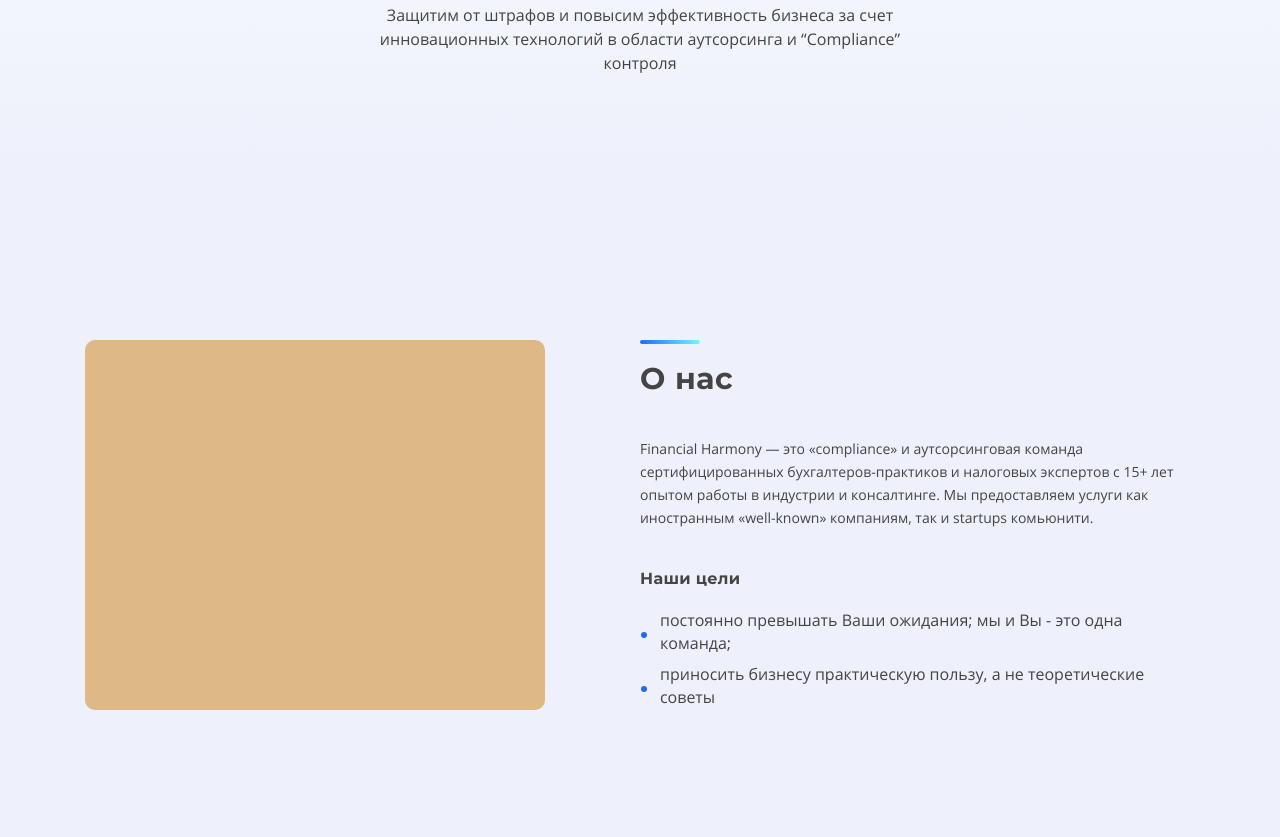
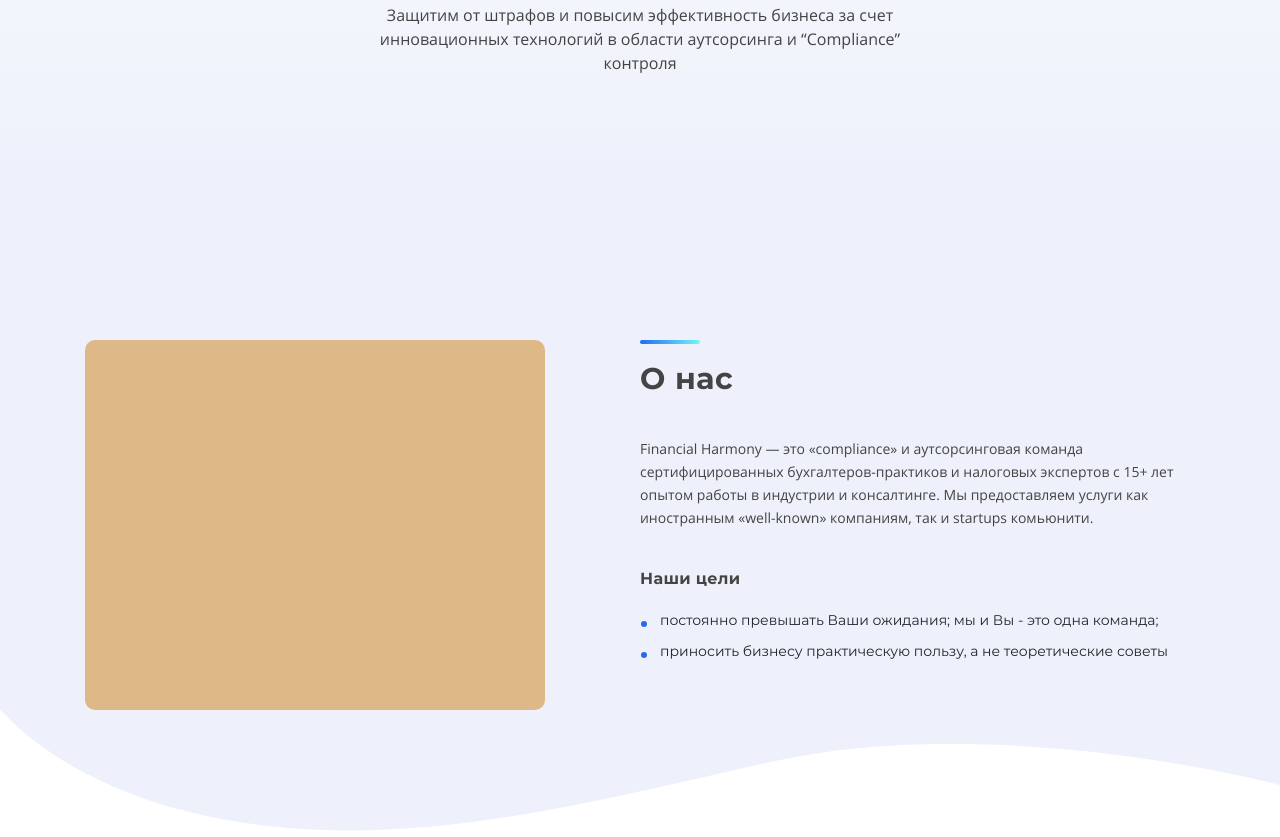
Before and after one commit to reason18/financial-harmony, a Gatsby site: page / in a window 1280 px wide. Shown: the part 520-1357 px from the top of the page. Built offline with nearby package versions, Linux system fonts and the light colour scheme; Gatsby itself is replaced by a stand-in of ours; a web font is replaced by a local one.

Commit message:
added wavy background

```diff
--- a/src/components/_sections/about-us/index.jsx
+++ b/src/components/_sections/about-us/index.jsx
@@ -1,9 +1,12 @@
 import React from "react";
 import { PageHeader } from "../../page-header";
+import "./index.scss";
 
 export const AboutUs = () => {
   return (
-    <section className="about-us container-wrapper row no-gutters">
+    <section className="about-us">
+      <div className="about-us-content">
+        <div className="container-wrapper row no-gutters">
           <div className="about-us-illustration col-6">
             <div className="illustration-placeholder" />
           </div>
@@ -11,21 +14,25 @@ export const AboutUs = () => {
             <PageHeader className="aling-left">О нас</PageHeader>
             <p className="about-us-info">
               Financial Harmony — это «compliance» и аутсорсинговая команда
-          сертифицированных бухгалтеров-практиков и налоговых экспертов с 15+
-          лет опытом работы в индустрии и консалтинге. Мы предоставляем услуги
-          как иностранным «well-known» компаниям, так и startups комьюнити.
+              сертифицированных бухгалтеров-практиков и налоговых экспертов с
+              15+ лет опытом работы в индустрии и консалтинге. Мы предоставляем
+              услуги как иностранным «well-known» компаниям, так и startups
+              комьюнити.
             </p>
-        <p className="about-us-goals">
+            <div className="about-us-goals">
               <h3>Наши цели</h3>
               <ul>
                 <li>
                   постоянно превышать Ваши ожидания; мы и Вы - это одна команда;
                 </li>
                 <li>
-              приносить бизнесу практическую пользу, а не теоретические советы
+                  приносить бизнесу практическую пользу, а не теоретические
+                  советы
                 </li>
               </ul>
-        </p>
+            </div>
+          </div>
+        </div>
       </div>
     </section>
   );
--- a/src/components/_sections/about-us/index.scss
+++ b/src/components/_sections/about-us/index.scss
@@ -1,16 +1,52 @@
-$min-section-height: 728px;
+$min-section-height: 628px;
 $background-color: #EEF1FB;
+$about-us-padding-top: 176px;
+$about-us-padding-bottom: 130px;
 
 .about-us {
+    position: relative;
     min-height: $min-section-height;
-    background-color: $background-color;
-    padding-top: 176px;
+    padding-top: $about-us-padding-top;
+    padding-bottom: $about-us-padding-bottom;
+    // background-image: url("background_1.svg");
+
+    .about-us-content {
+        background-color: $background-color;
+    }
 
     .illustration-placeholder {
         height: 370px;
         width: 100%;
         background-color: burlywood;
         border-radius: 10px;
+    }
+
+    &:before {
+        content: "";
+        display: block;
+        height: $about-us-padding-top;
+        position: absolute;
+        background-color: #EEF1FB;
+        background-position: 0 100%;
+        z-index: -1;
+        top: 0;
+        left: 0;
+        right: 0;
+    }
+
+    &:after {
+        content: "";
+        display: block;
+        position: absolute;
+        background-color: white;
+        background-image: url("background.svg");
+        background-repeat: no-repeat;
+        background-size: 101%;
+        z-index: -1;
+        left: 0;
+        right: 0;
+        bottom: 1px;
+        height: $about-us-padding-bottom;
     }
 }
 
@@ -47,6 +83,7 @@ $background-color: #EEF1FB;
         padding-left: 20px;
         line-height: 23px;
         margin-bottom: 8px;
+        font-size: 14px;
 
         &:before {
             content: "";
--- a/src/components/_sections/index.scss
+++ b/src/components/_sections/index.scss
@@ -1,2 +1,2 @@
 @import "./promo/promo.scss";
-@import "./about-us/index";
+// @import "./about-us/index";
```
Also changed, not shown: src/components/_sections/about-us/background.svg (added). Lines whose indentation alone changed are shown as unchanged.
